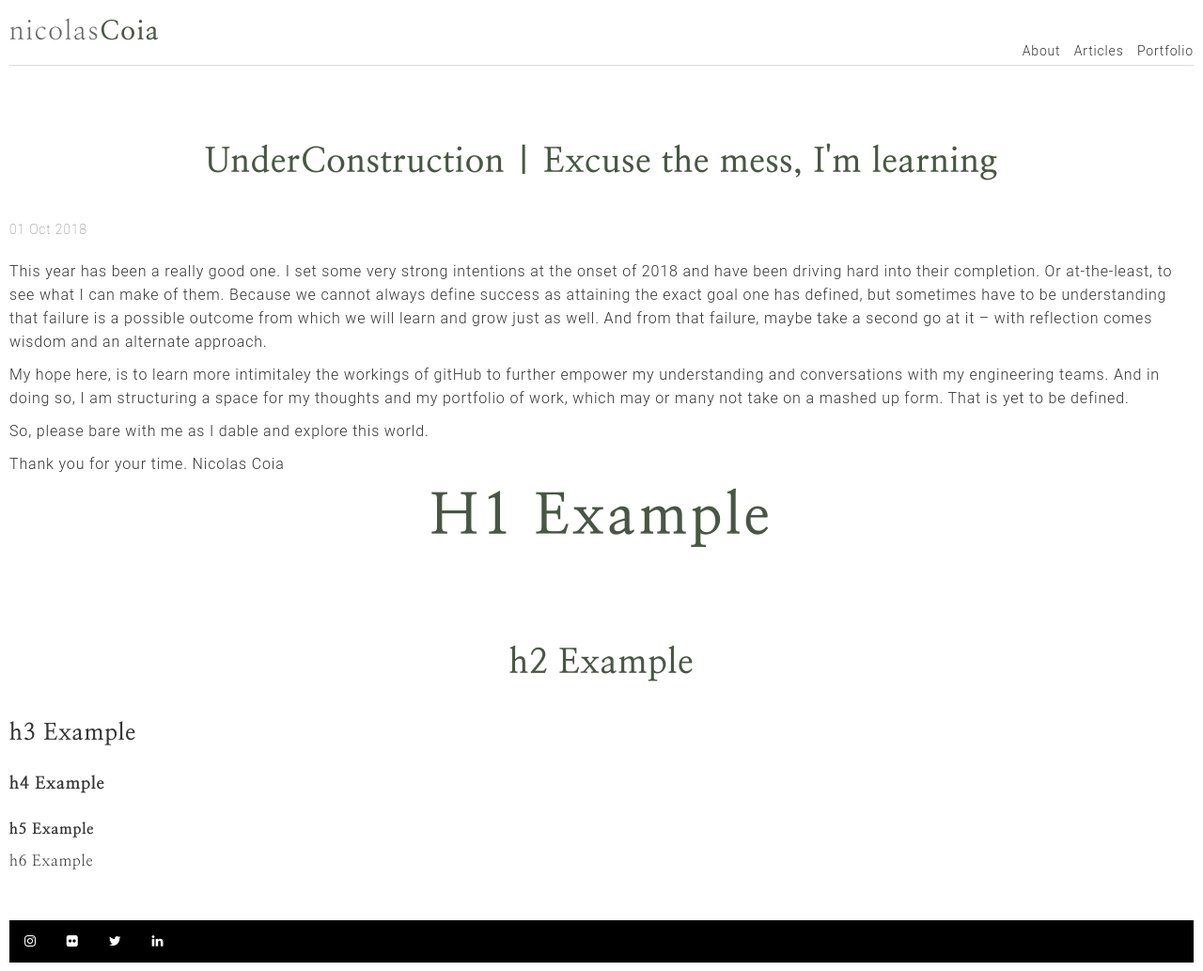
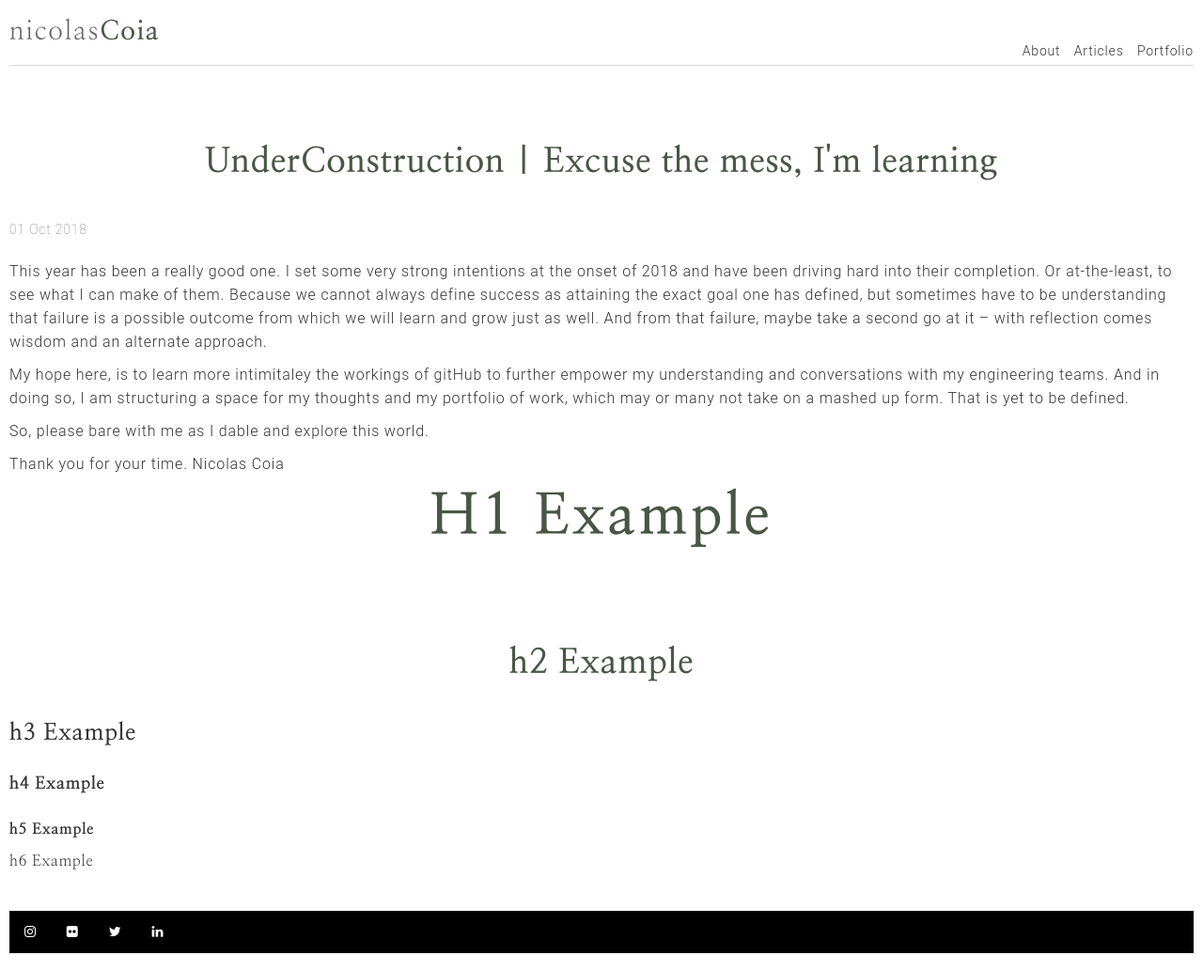
Before and after one commit to dyutibarma/monochrome, a Jekyll site: the page built from _posts/2018-10-01-hello-world.md, in a window 1280 px wide. Shown: the whole page at 94% size. Built offline with Jekyll 4.4.1, drawn with Linux system fonts in a browser that asks for light colours.

Commit message:
Update typography.scss

```diff
--- a/_sass/typography.scss
+++ b/_sass/typography.scss
@@ -106,11 +106,11 @@ h5 {
 
 h6 {
 	font-family : "Nanum Myeongjo", serif;
-	font-size: 1em; /* 14px */
+	font-size: 16px; /* 14px */
 	font-weight: normal;
 	letter-spacing: .65px; /* 0.65px */
 	line-height: 29px; /* 29px */
-	padding: 0 0 20px 0; /* 20px */
+	padding: 0 0 10px 0; /* 20px */
 }
 
 label-1 {
@@ -249,7 +249,7 @@ h6 {
 	font-weight: normal;
 	letter-spacing: .65px; /* 0.65px */
 	line-height: 29px; /* 29px */
-	padding: 0 0 20px 0; /* 20px */
+	padding: 0 0 10px 0; /* 20px */
 }
 
 label-1 {
```
